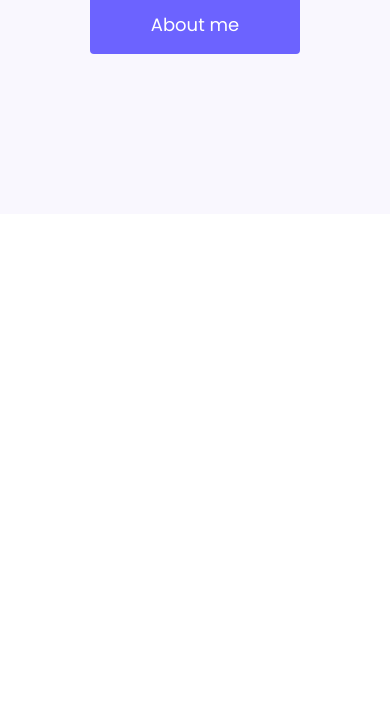
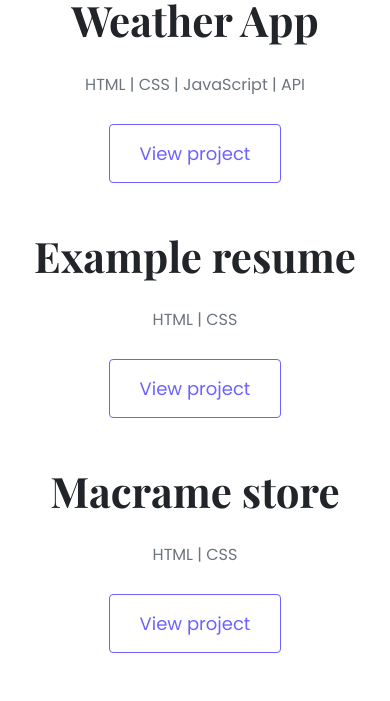
Before and after one commit to olesyaOK/portfolio, a plain HTML site: page index.html in a window 390 px wide. Shown: the part 714-1415 px from the top of the page. Before the commit the page ends 928 px from the top, so only its background shows below. Drawn offline with nearby package versions, Linux system fonts and the light colour scheme.

Commit message:
changed the structure and design home page

```diff
--- a/css/styles.css
+++ b/css/styles.css
@@ -17,10 +17,17 @@ h2 {
 
 h1 {
   font-size: 96px;
+  line-height: 1.5;
+}
+
+h2 {
+  font-size: 64px;
 }
 
 p {
   font-weight: 400;
+  font-size: 16px;
+  line-height: 30px;
 }
 
 .hero {
@@ -34,12 +41,13 @@ p {
   font-size: 36px;
   margin: 0;
   color: #272142;
+  line-height: 1.2;
 }
 
 .hero h2 {
   font-family: var(--default-font-family);
   font-weight: normal;
-  line-height: 2;
+  line-height: 1.5;
   font-size: 24px;
 }
 
@@ -56,3 +64,43 @@ p {
 .navigation-about {
   padding: 15px 60px;
 }
+
+.btn-branding-outline {
+  color: var(--branding-color);
+  border: 1px solid var(--branding-color);
+  border-radius: 4px;
+  font-size: 18px;
+  line-height: 27px;
+  padding: 15px 30px;
+}
+
+.project-descriprion {
+  padding: 50px 30px;
+}
+
+@media (max-width: 960px) {
+  h1 {
+    font-size: 44px;
+    line-height: 2;
+  }
+
+  h2 {
+    font-size: 42px;
+  }
+
+  .hero {
+    padding: 80px 20px;
+  }
+
+  .hero p {
+    font-size: 26px;
+  }
+  .project-descriprion {
+    padding: 0;
+    text-align: center;
+  }
+
+  .btn-branding {
+    margin: 7px 10px;
+  }
+}
--- a/index.html
+++ b/index.html
@@ -38,5 +38,50 @@
         <a href="#" class="btn btn-branding navigation-about">About me</a>
       </div>
     </div>
+
+    <p class="text-center m-5">
+      Featured Project which my best projects be choice to show
+    </p>
+
+    <div class="container">
+      <div class="row mb-5">
+        <div class="col d-none d-lg-block">
+          <img src="./images/weather-app.png" class="img-fluid" alt="" />
+        </div>
+        <div class="col">
+          <div class="project-descriprion">
+            <h2 class="mb-4">Weather App</h2>
+            <p class="mb-4 text-muted">HTML | CSS | JavaScript | API</p>
+            <a href="#" class="btn btn-branding-outline">View project</a>
+          </div>
+        </div>
+      </div>
+
+      <div class="row mb-5">
+        <div class="col">
+          <div class="project-descriprion">
+            <h2 class="mb-4">Example resume</h2>
+            <p class="mb-4 text-muted">HTML | CSS</p>
+            <a href="#" class="btn btn-branding-outline">View project</a>
+          </div>
+        </div>
+        <div class="col d-none d-lg-block">
+          <img src="./images/fake-resume.png" class="img-fluid" alt="" />
+        </div>
+      </div>
+
+      <div class="row mb-5">
+        <div class="col d-none d-lg-block">
+          <img src="./images/macrame-store-1.png" class="img-fluid" alt="" />
+        </div>
+        <div class="col">
+          <div class="project-descriprion">
+            <h2 class="mb-4">Macrame store</h2>
+            <p class="mb-4 text-muted">HTML | CSS</p>
+            <a href="#" class="btn btn-branding-outline">View project</a>
+          </div>
+        </div>
+      </div>
+    </div>
   </body>
 </html>
```
Also changed, not shown: images/fake-resume.png (added), images/macrame-store-1.png (added), images/weather-app.png (added).
